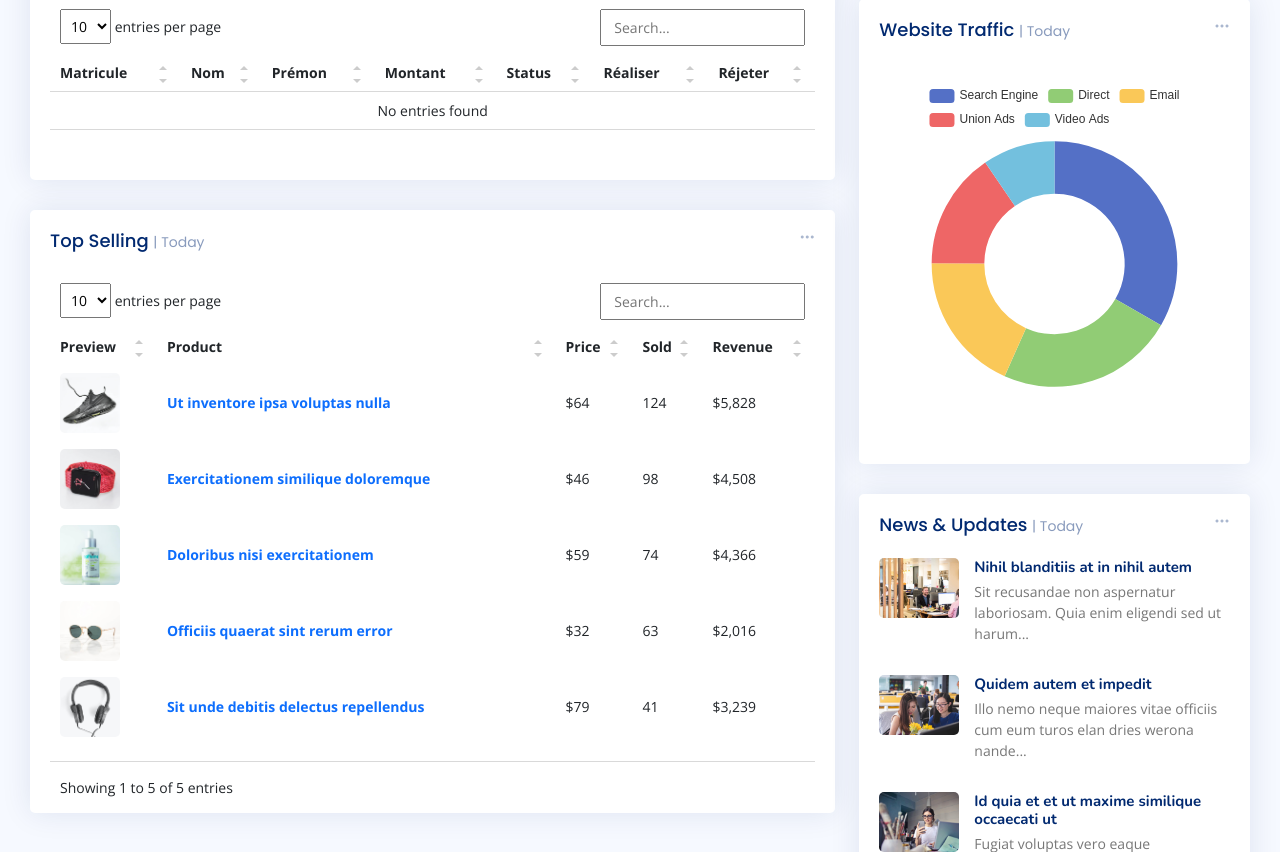
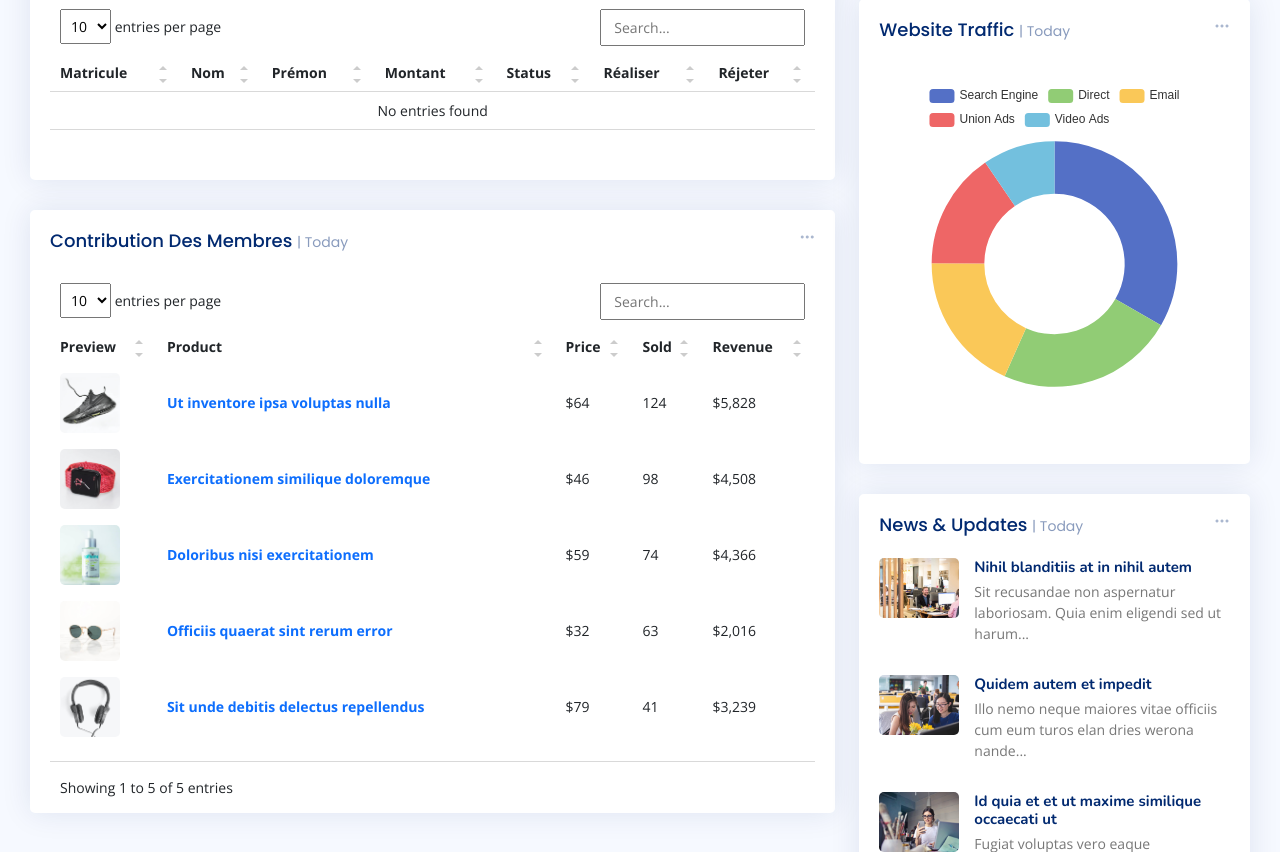
Before and after one commit to Pabocha/projet-python, a Django app: page /dashboard/ in a window 1280 px wide. Shown: the part 1064-1916 px from the top of the page. Run offline with Django 4.2, Linux system fonts and the light colour scheme; the visitor is signed in with stand-in values (Sample User, id 1); data that the repository does not hold is empty; parts of the project's set-up code (start-up, migrations or seed data) failed here and were passed over; some libraries are stand-ins or nearby versions.

Commit message:
travail du soir

```diff
--- a/immobilier/celery.py
+++ b/immobilier/celery.py
@@ -16,7 +16,7 @@ app.autodiscover_tasks()
 app.conf.beat_schedule = {
     'increase-user-balance': {
         'task': 'investisseurs.tasks.augmenter_solde',
-        'schedule': crontab(hour=0, minute=20),  # Planifier tous les jours à 0h10
+        'schedule': crontab(hour=0, minute=00),  # Planifier tous les jours à 0h10
         # 'schedule': crontab(minute='*/5'),  # Planifier toutes les 5 minutes
     },
 }
--- a/templates/base/dashboard.html
+++ b/templates/base/dashboard.html
@@ -700,7 +700,7 @@
                                 </div>
 
                                 <div class="card-body pb-0">
-                                    <h5 class="card-title">Top Selling <span>| Today</span></h5>
+                                    <h5 class="card-title">Contribution Des Membres <span>| Today</span></h5>
 
                                     <table class="table table-borderless datatable">
                                         <thead>
```
Also changed, not shown: 3 other files.
